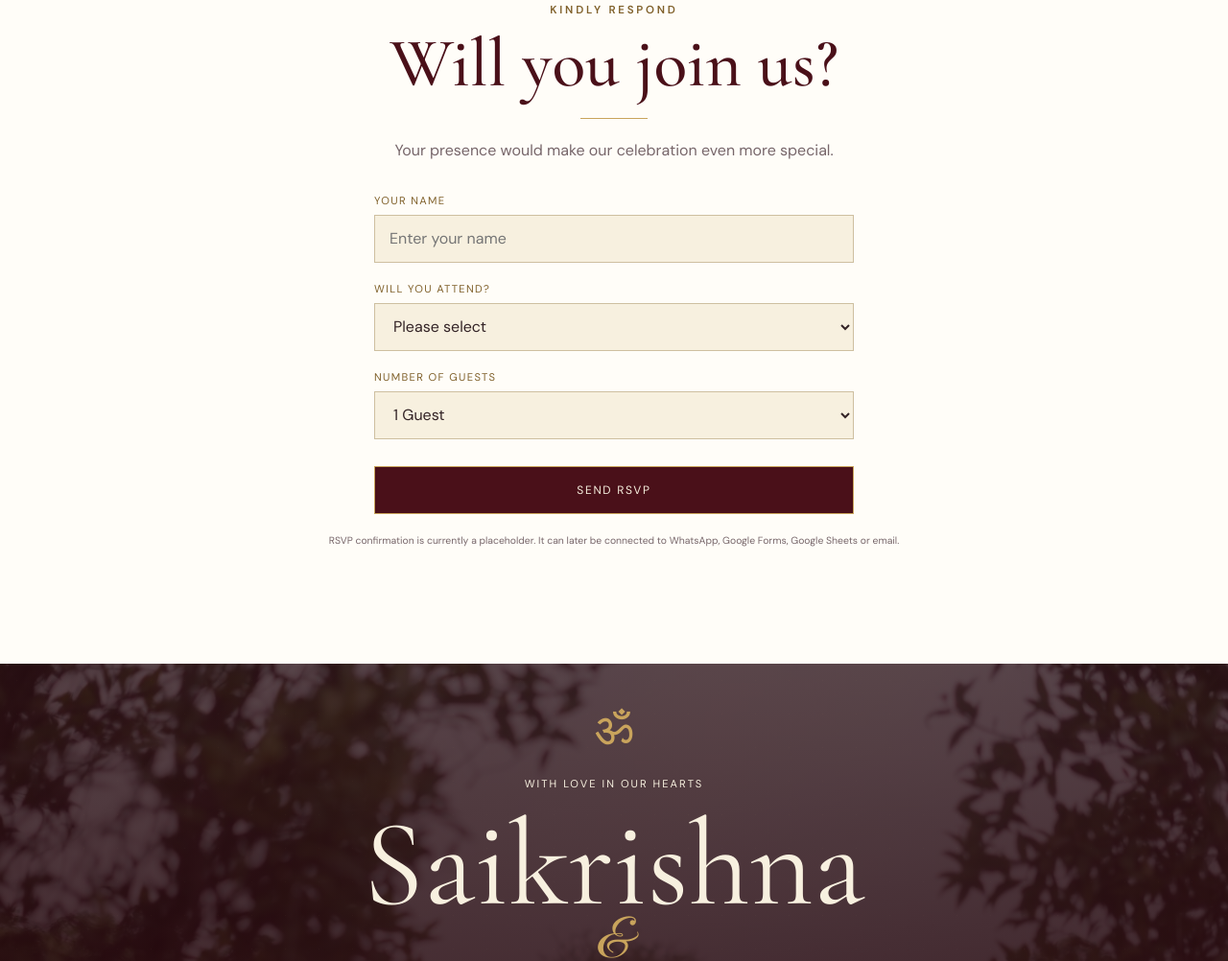
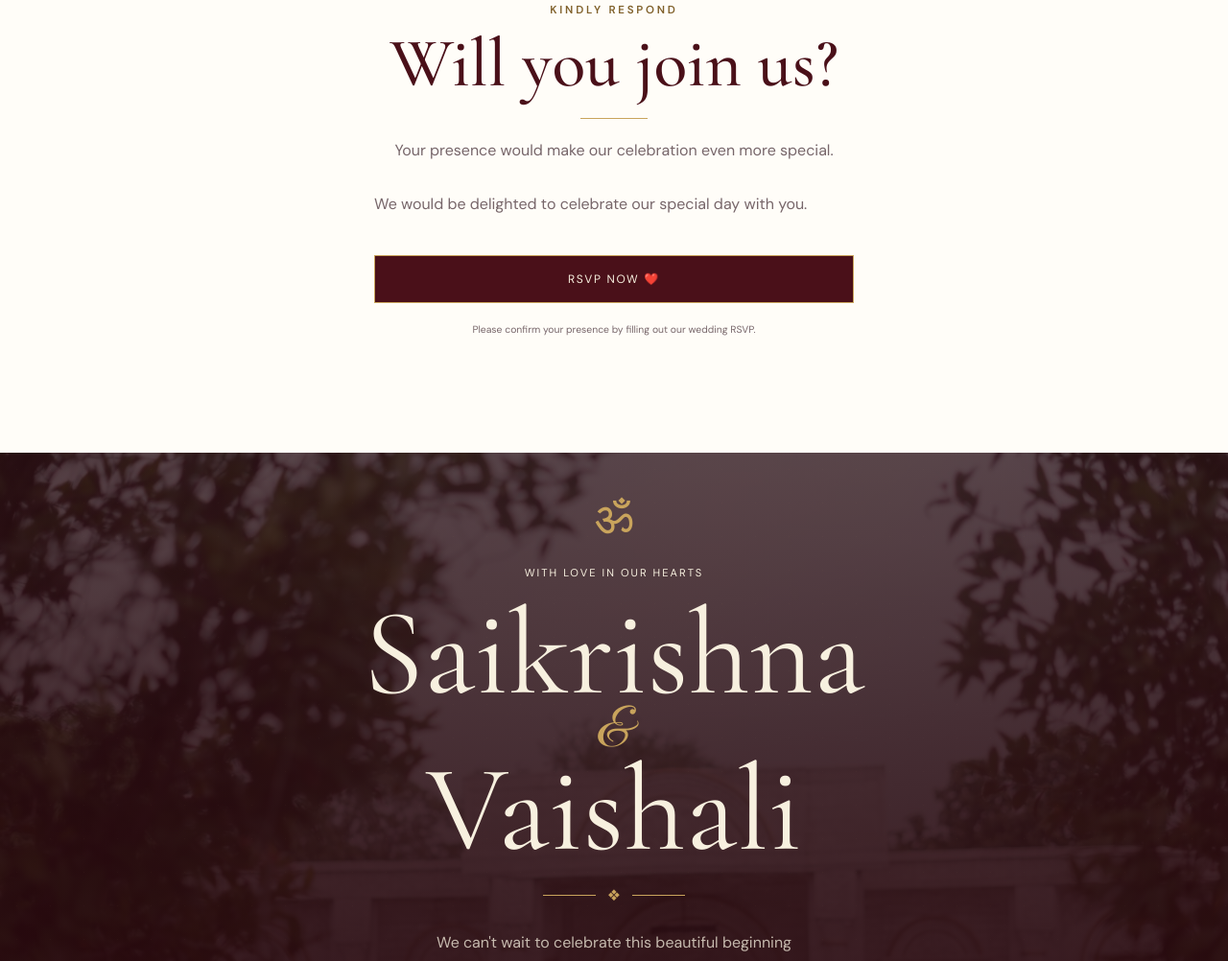
Before and after one commit to bskbandari/Saikrishna-Vaishali-wedding, a plain HTML site: page index.html in a window 1280 px wide. Shown: the part 7984-8986 px from the top of the page at 96% size. Drawn offline with nearby package versions, Linux system fonts and the light colour scheme.

Commit message:
Update index.html

```diff
--- a/index.html
+++ b/index.html
@@ -698,103 +698,33 @@
                     even more special.
                 </p>
 
-
 <!-- RSVP FORM -->
 
-                <form id="rsvpForm" class="rsvp-form">
+<div class="rsvp-form">
 
     <div class="form-group">
 
-                        <label for="guestName">
-                            Your Name
-                        </label>
-
-                        <input
-                            type="text"
-                            id="guestName"
-                            name="guestName"
-                            placeholder="Enter your name"
-                            required
-                        >
+        <p class="rsvp-description">
+            We would be delighted to celebrate
+            our special day with you.
+        </p>
 
     </div>
 
-
-                    <div class="form-group">
-
-                        <label for="attendance">
-                            Will you attend?
-                        </label>
-
-                        <select
-                            id="attendance"
-                            name="attendance"
-                            required
+    <a
+        href="https://docs.google.com/forms/d/e/1FAIpQLSd7Vbj3Z9Q9cpUiSULBgyXjIF-mZfNj32tXQEnUsoh_4AtL4A/viewform"
+        target="_blank"
+        rel="noopener noreferrer"
+        class="gold-button submit-button"
     >
-
-                            <option value="">
-                                Please select
-                            </option>
-
-                            <option value="yes">
-                                Yes, I'll be there ❤️
-                            </option>
-
-                            <option value="no">
-                                Sorry, I can't make it
-                            </option>
-
-                        </select>
+        RSVP Now ❤️
+    </a>
 
 </div>
 
-
-                    <div class="form-group">
-
-                        <label for="guests">
-                            Number of Guests
-                        </label>
-
-                        <select
-                            id="guests"
-                            name="guests"
-                        >
-
-                            <option value="1">
-                                1 Guest
-                            </option>
-
-                            <option value="2">
-                                2 Guests
-                            </option>
-
-                            <option value="3">
-                                3 Guests
-                            </option>
-
-                            <option value="4">
-                                4 Guests
-                            </option>
-
-                        </select>
-
-                    </div>
-
-
-                    <button
-                        type="submit"
-                        class="gold-button submit-button"
-                    >
-                        Send RSVP
-                    </button>
-
-                </form>
-
-
 <p class="rsvp-small">
-                    RSVP confirmation is currently a placeholder.
-                    It can later be connected to WhatsApp,
-                    Google Forms, Google Sheets or email.
+    Please confirm your presence by filling out
+    our wedding RSVP.
 </p>
 
             </div>
```
Lines whose indentation alone changed are shown as unchanged.
